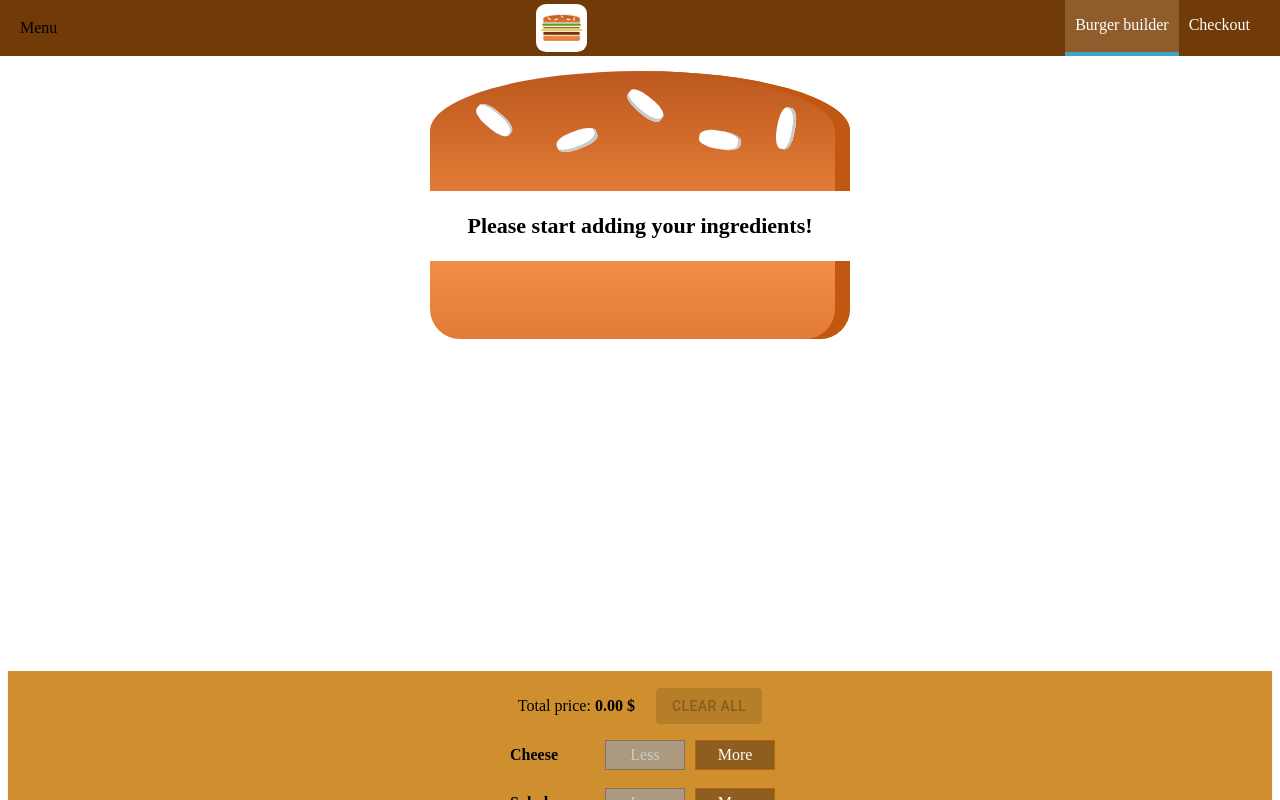
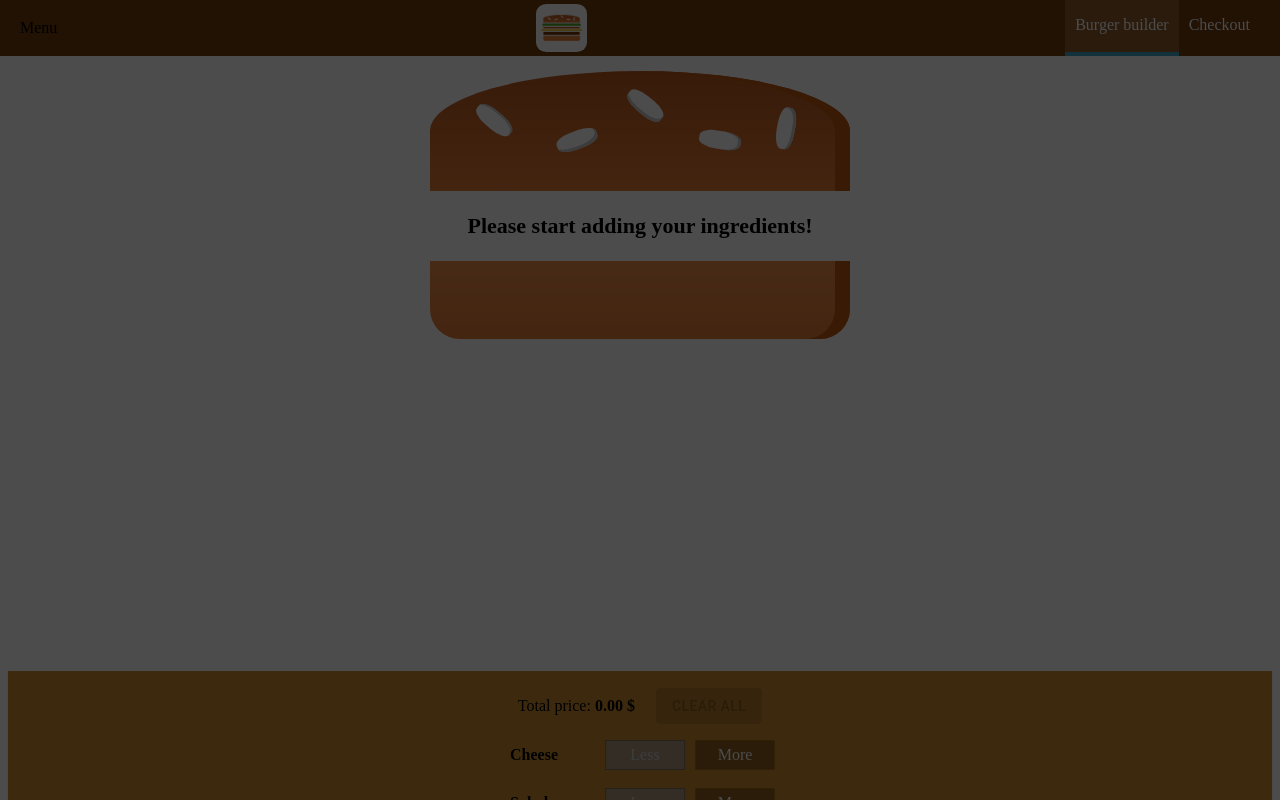
Before and after one commit to rajgohil07/burger_builder, a React (Create React App) app: page / in a window 1280 px wide. Shown: the top 800 px of the page. Built offline with nearby package versions, Linux system fonts and the light colour scheme; the HTML template or start-up script is replaced by a standard one.

Commit message:
added backdrop

```diff
--- /dev/null
+++ b/src/component/backdrop/backdrop.css
@@ -0,0 +1,12 @@
+.backdrop {
+    background-color: rgba(0, 0, 0, 0.7);
+    position: fixed;
+    z-index: 100;
+    width: 100%;
+    height: 100%;
+    top: 0;
+    left: 0;
+    padding: 0;
+    margin: 0;
+    transition: all 900ms ease-in-out;
+}
--- /dev/null
+++ b/src/component/backdrop/backdrop.tsx
@@ -0,0 +1,12 @@
+import "./backdrop.css";
+
+export const BackdropComponent = ({
+  show,
+  toggleFunction,
+}: {
+  show: boolean;
+  toggleFunction: Function;
+}) =>
+  show ? (
+    <div className="backdrop" onClick={() => toggleFunction(false)}></div>
+  ) : null;
--- a/src/component/navigation/side_drawer/side_drawer.tsx
+++ b/src/component/navigation/side_drawer/side_drawer.tsx
@@ -1,12 +1,23 @@
+import { useState } from "react";
+import { BackdropComponent } from "../../backdrop/backdrop";
 import { Logo } from "../../logo/logo";
 import { NavigationLinks } from "../navigation_links/navigation_links";
 import "./side_drawer.css";
 
-export const SideDrawer = () => (
-  <div className="sideDrawer">
+export const SideDrawer = () => {
+  const [getSideDrawer, setSideDrawer] = useState(true);
+  const sideDrawerClassic = getSideDrawer
+    ? ["sideDrawer", "open"]
+    : ["sideDrawer", "close"];
+  return (
+    <>
+      <BackdropComponent show={getSideDrawer} toggleFunction={setSideDrawer} />
+      <div className={sideDrawerClassic.join(" ")}>
         <Logo isMobileDevice={true} />
         <nav>
           <NavigationLinks />
         </nav>
       </div>
+    </>
   );
+};
```
Lines whose indentation alone changed are shown as unchanged.
